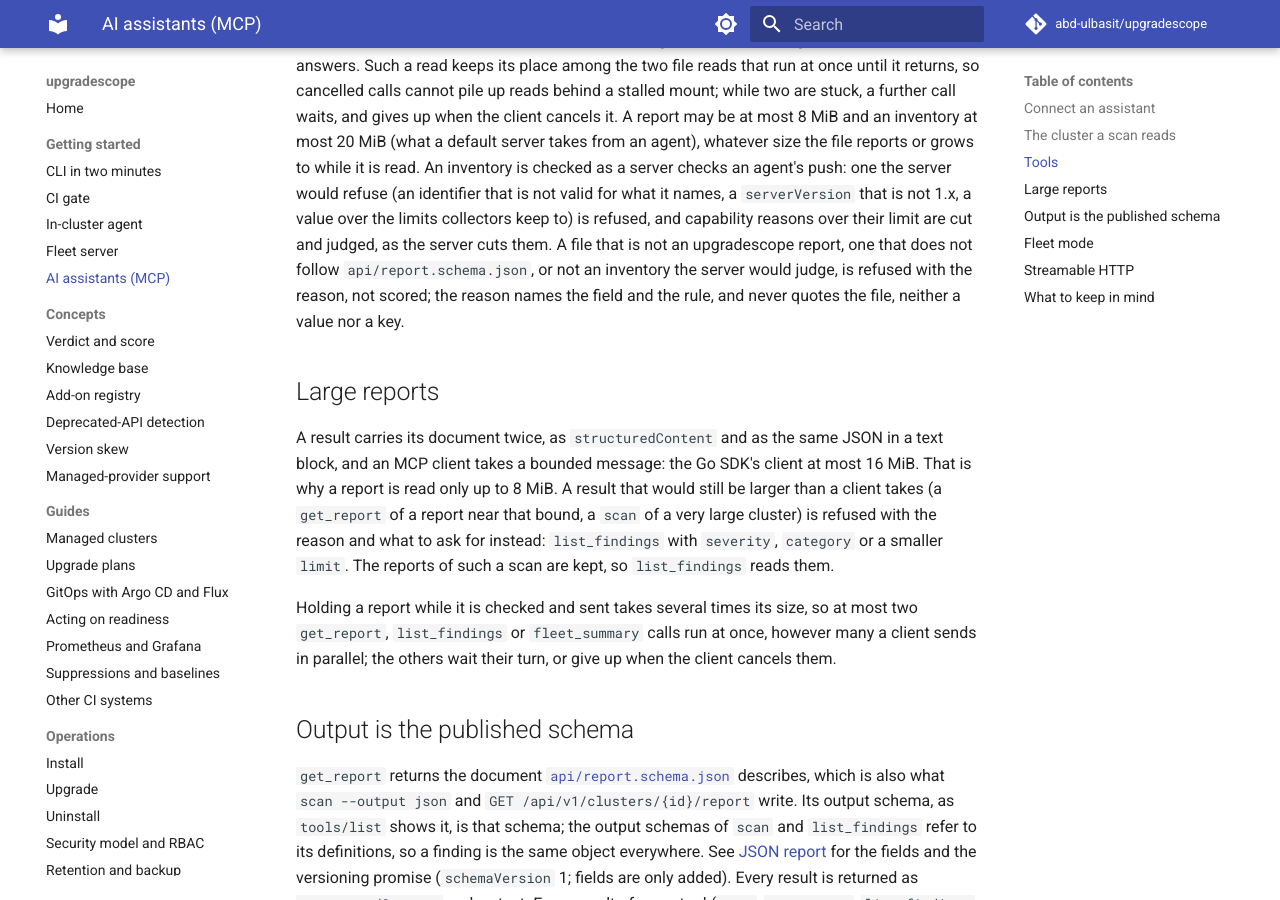
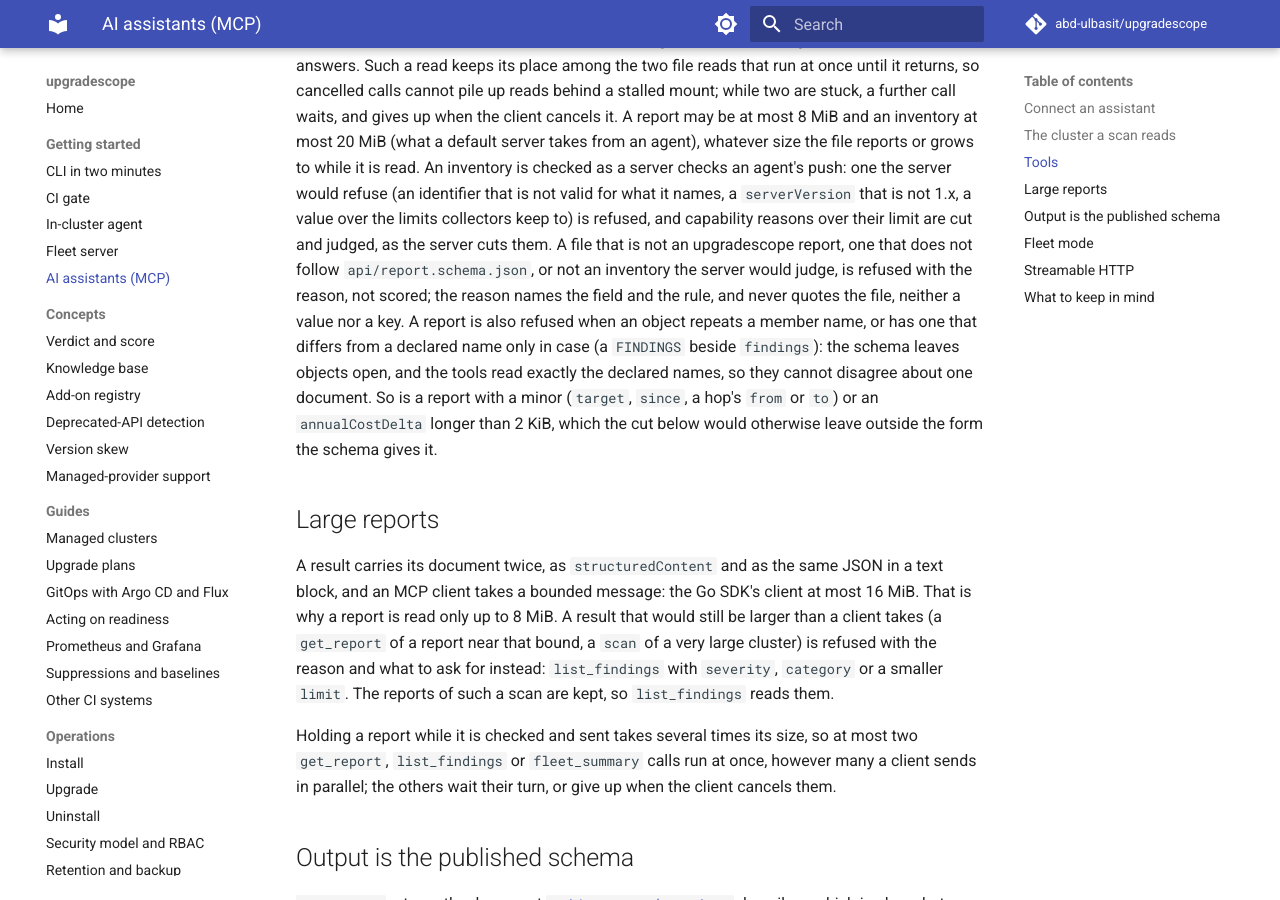
Before and after one commit to abd-ulbasit/upgradescope, an MkDocs documentation site: the page built from docs/getting-started/mcp.md, in a window 1280 px wide and 900 px high, scrolled down 2447 px. Built offline with MkDocs 1.6.1 and Material for MkDocs 9.7.7, drawn with Linux system fonts in a browser that asks for light colours; comment, search, counter and statistics services are not loaded.

Commit message:
docs(mcp): MC-05 and MC-11 state the exact-member and pattern-value refusals
Refs #298, #299

Co-Authored-By: Claude Fable 5 <noreply@anthropic.com>

```diff
--- a/docs/getting-started/mcp.md
+++ b/docs/getting-started/mcp.md
@@ -134,7 +134,13 @@ limit are cut and judged, as the server cuts them. A file that is not an
 upgradescope report, one that does not follow `api/report.schema.json`, or
 not an inventory the server would judge, is refused with the reason, not
 scored; the reason names the field and the rule, and never quotes the file,
-neither a value nor a key.
+neither a value nor a key. A report is also refused when an object repeats a
+member name, or has one that differs from a declared name only in case (a
+`FINDINGS` beside `findings`): the schema leaves objects open, and the tools
+read exactly the declared names, so they cannot disagree about one document.
+So is a report with a minor (`target`, `since`, a hop's `from` or `to`) or an
+`annualCostDelta` longer than 2 KiB, which the cut below would otherwise
+leave outside the form the schema gives it.
 
 ## Large reports
 
```
Also changed, not shown: docs/claims.md (+2 -2 lines).
